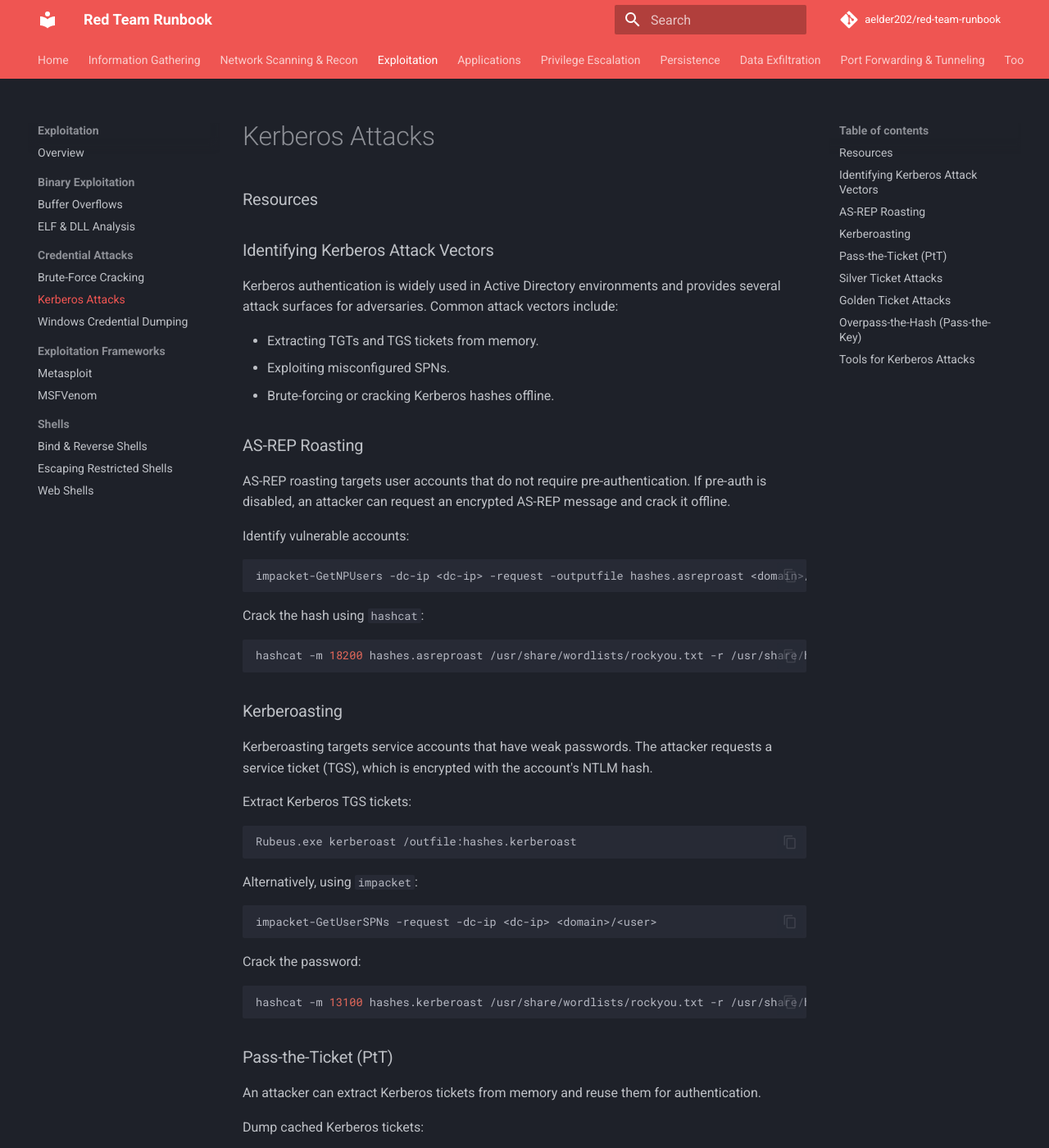
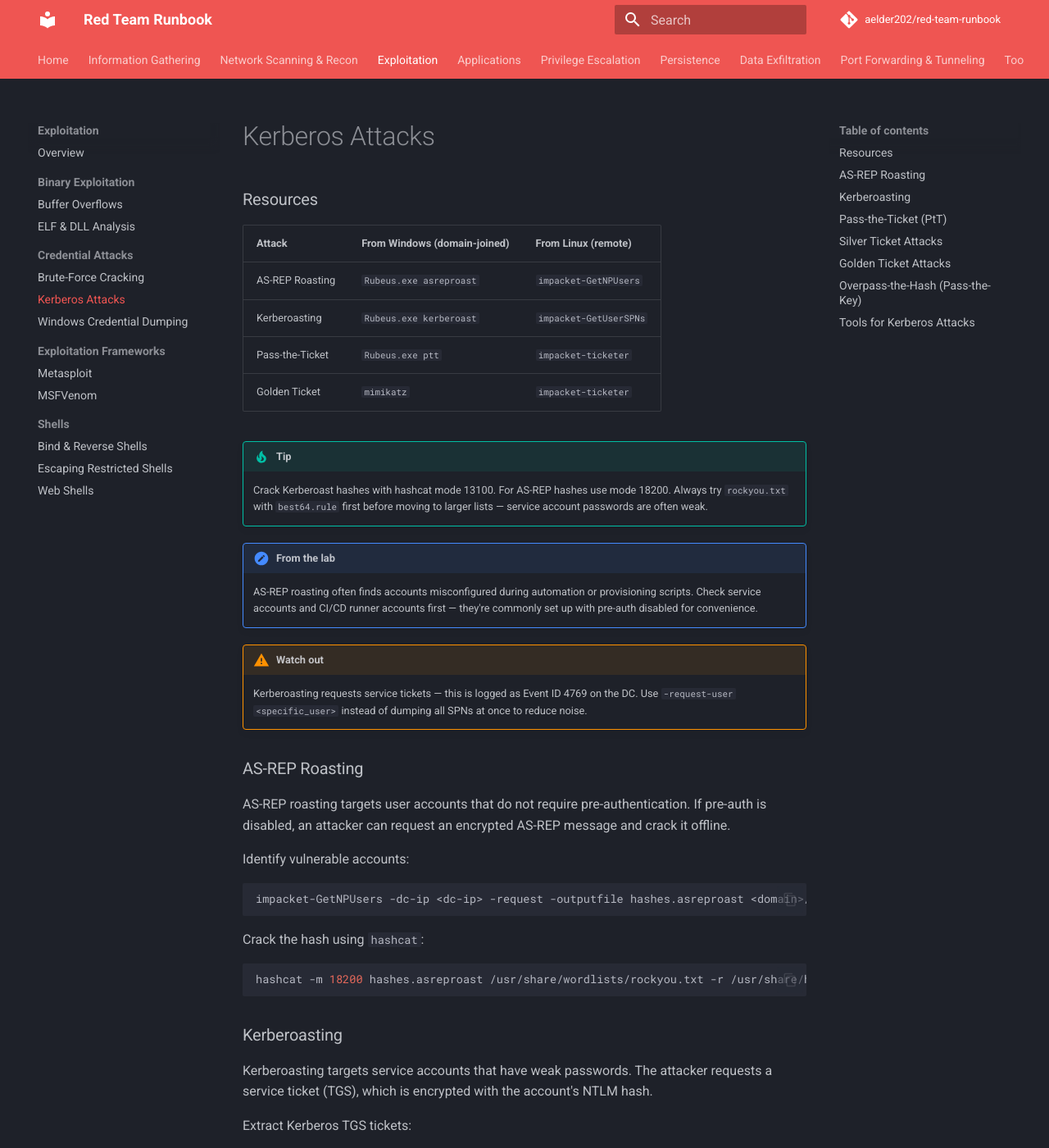
Before and after one commit to aelder202/red-team-runbook, an MkDocs documentation site: the page built from docs/exploitation/credentials/kerberos-attacks.md, in a window 1280 px wide and 1400 px high. Shown: the whole window at 82% size. Built offline with MkDocs 1.6.1 and Material for MkDocs 9.7.7, drawn with Linux system fonts in a browser that asks for light colours; comment, search, counter and statistics services are not loaded.

Commit message:
audit: exploitation credentials and binary — decision tables and lab notes

```diff
--- a/docs/exploitation/credentials/kerberos-attacks.md
+++ b/docs/exploitation/credentials/kerberos-attacks.md
@@ -1,13 +1,20 @@
 ### Resources
 
-### Identifying Kerberos Attack Vectors
+| Attack | From Windows (domain-joined) | From Linux (remote) |
+|---|---|---|
+| AS-REP Roasting | `Rubeus.exe asreproast` | `impacket-GetNPUsers` |
+| Kerberoasting | `Rubeus.exe kerberoast` | `impacket-GetUserSPNs` |
+| Pass-the-Ticket | `Rubeus.exe ptt` | `impacket-ticketer` |
+| Golden Ticket | `mimikatz` | `impacket-ticketer` |
 
-Kerberos authentication is widely used in Active Directory environments and provides several attack surfaces for adversaries. Common attack vectors include:
+!!! tip "Tip"
+    Crack Kerberoast hashes with hashcat mode 13100. For AS-REP hashes use mode 18200. Always try `rockyou.txt` with `best64.rule` first before moving to larger lists — service account passwords are often weak.
 
-- Extracting TGTs and TGS tickets from memory.
-- Exploiting misconfigured SPNs.
-- Brute-forcing or cracking Kerberos hashes offline.
+!!! note "From the lab"
+    AS-REP roasting often finds accounts misconfigured during automation or provisioning scripts. Check service accounts and CI/CD runner accounts first — they're commonly set up with pre-auth disabled for convenience.
 
+!!! warning "Watch out"
+    Kerberoasting requests service tickets — this is logged as Event ID 4769 on the DC. Use `-request-user <specific_user>` instead of dumping all SPNs at once to reduce noise.
 
 ### AS-REP Roasting
 
```
Also changed, not shown: docs/exploitation/binary/buffer-overflows.md (+4 -11 lines), docs/exploitation/binary/elf-dll-analysis.md (+6 -2 lines), docs/exploitation/credentials/brute-force-cracking.md (+6 -0 lines), docs/exploitation/credentials/windows-credential-dumping.md (+6 -0 lines).
